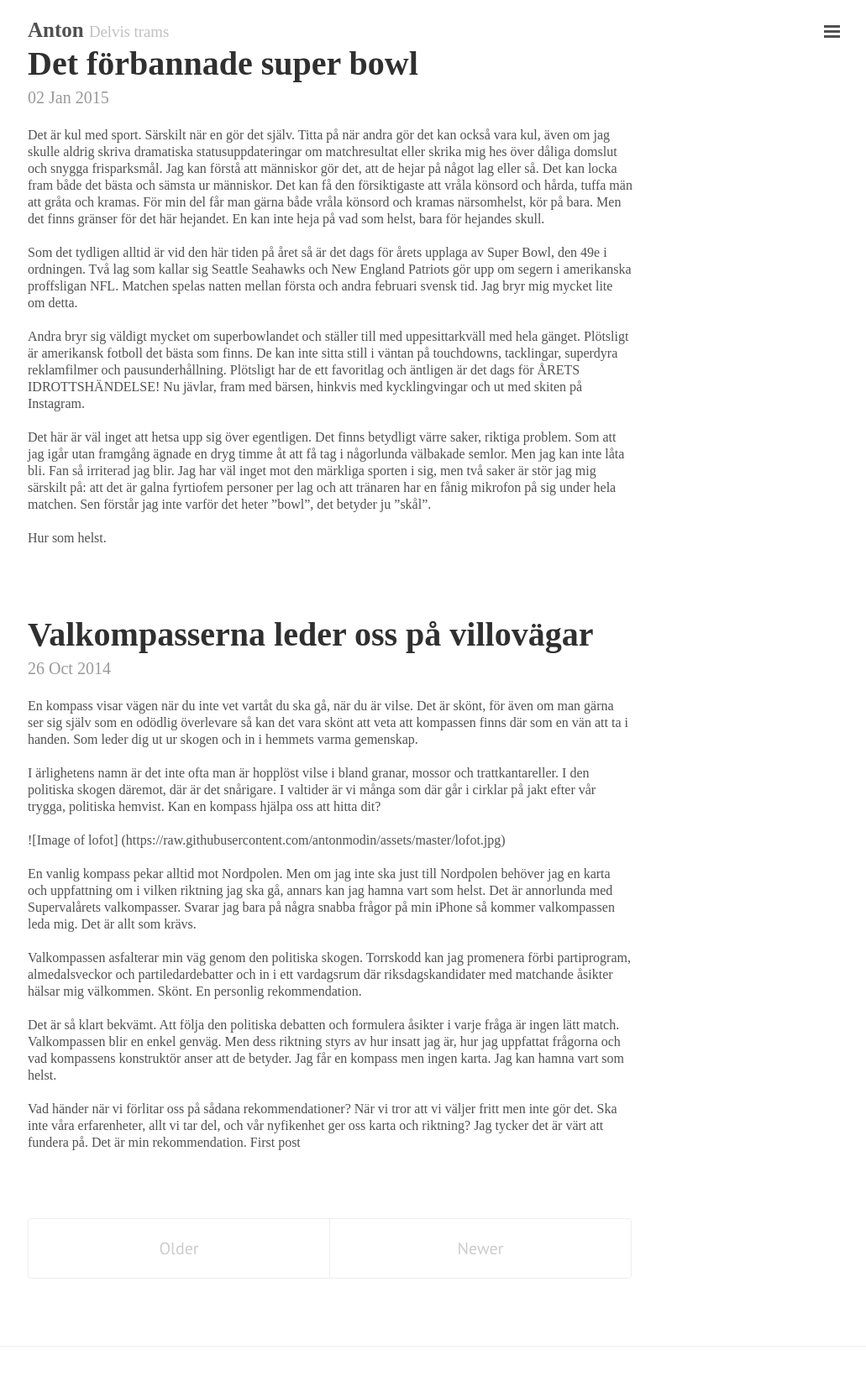
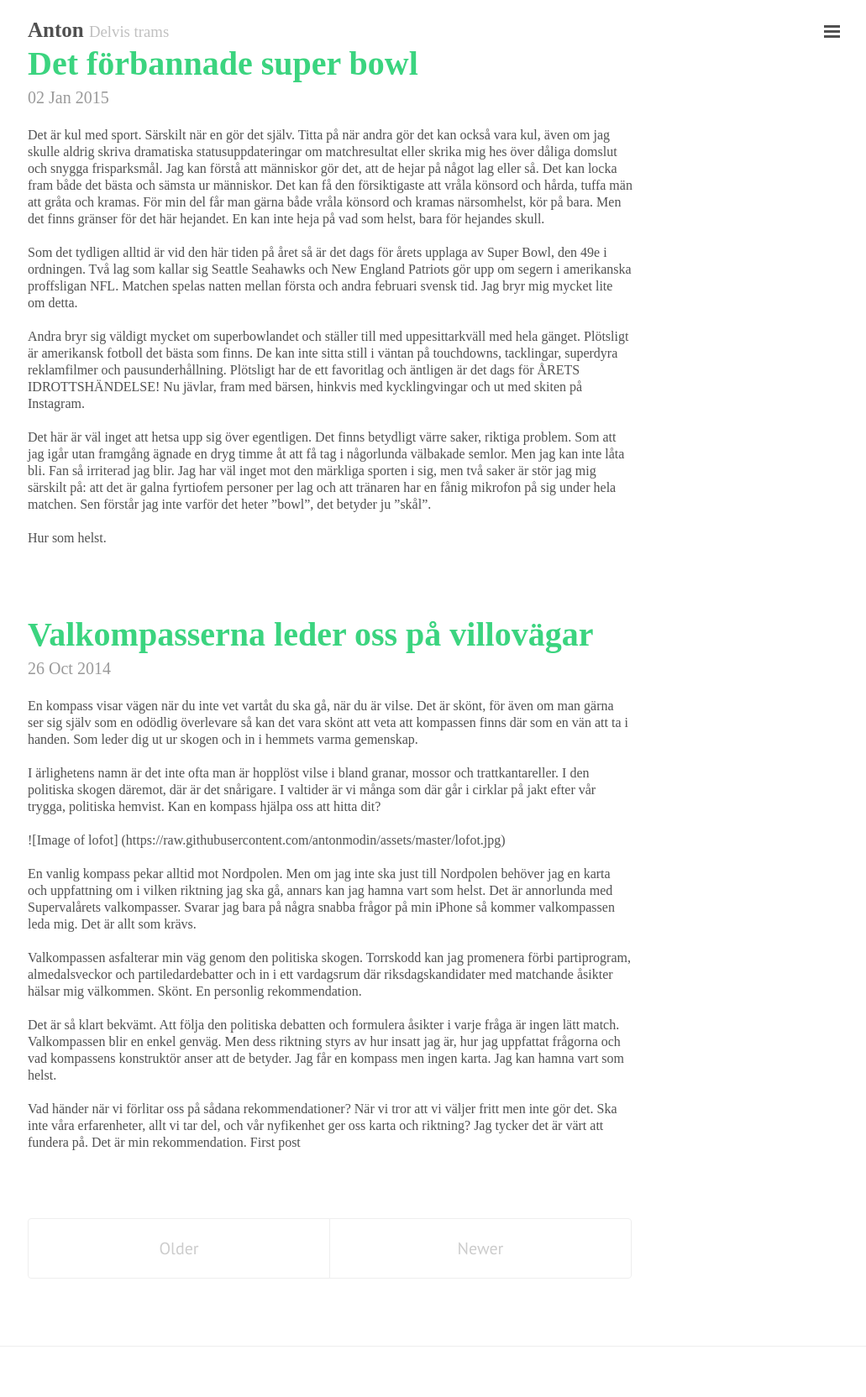
Before and after one commit to antonmodin/jekyllsite, a Jekyll site: the page built from index.html, in a window 1280 px wide. Shown: the whole page at 84% size, without its empty margins (247-1278 px from the left). Built offline with Jekyll 4.4.1, drawn with Linux system fonts in a browser that asks for light colours; Markdown is read by kramdown in place of the engine named in the settings; the list of posts is cut into pages by our own code.

Commit message:
Update lanyon.css

```diff
--- a/public/css/lanyon.css
+++ b/public/css/lanyon.css
@@ -322,7 +322,7 @@ a.sidebar-nav-item:focus {
 .page-title,
 .post-title,
 .post-title a {
-  color: #303030;
+  color: rgb(59,212,127);
 }
 .page-title,
 .post-title {
```
